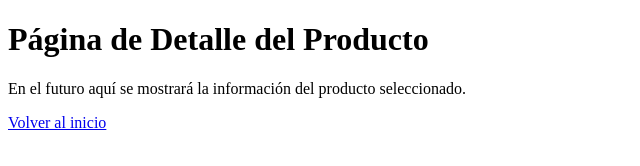
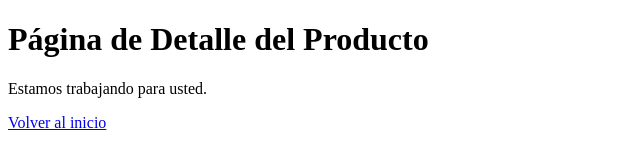
Before and after one commit to sofiafajardoro/m2-ecommerce-frontend, a plain HTML site: page producto.html in a window 1280 px wide. Shown: the whole page, without its empty margins (0-640 px from the left). Drawn offline with Linux system fonts and the light colour scheme.

Commit message:
modificación en css y ordenamiento de formato

```diff
--- a/producto.html
+++ b/producto.html
@@ -7,7 +7,7 @@
 </head>
 <body>
     <h1>Página de Detalle del Producto</h1>
-    <p>En el futuro aquí se mostrará la información del producto seleccionado.</p>
+    <p>Estamos trabajando para usted.</p>
 
     <a href="index.html">Volver al inicio</a>
 </body>
```
Also changed, not shown: assets/css/styles.css (+15 -18 lines), READ.md.txt (added), assets/img/capture.detalle.png (added), assets/img/capture.home.png (added), 1 other file.
